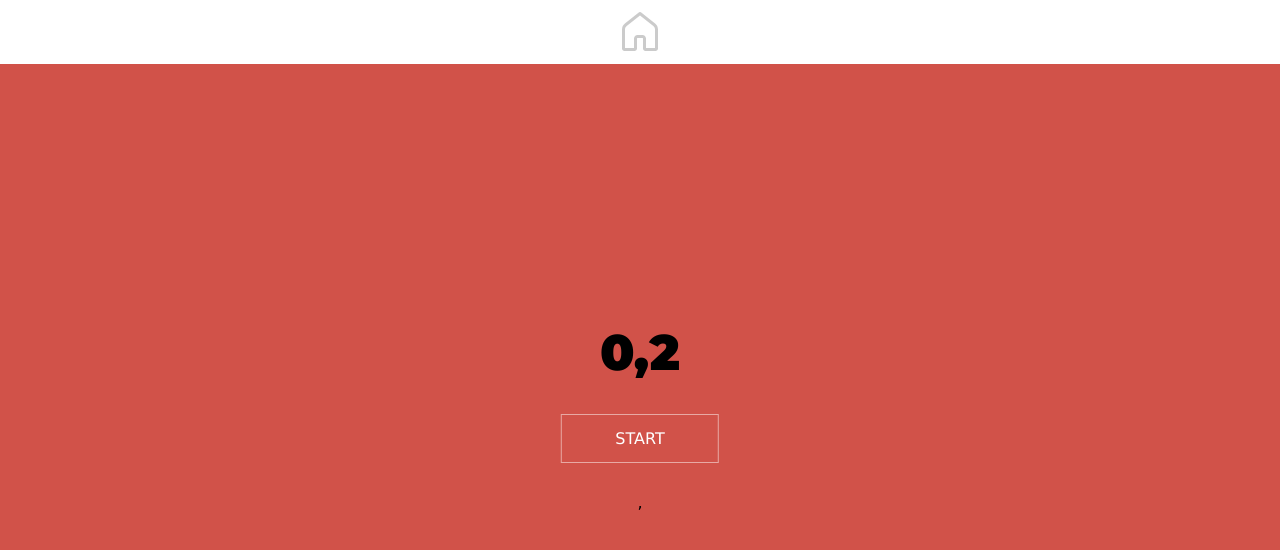
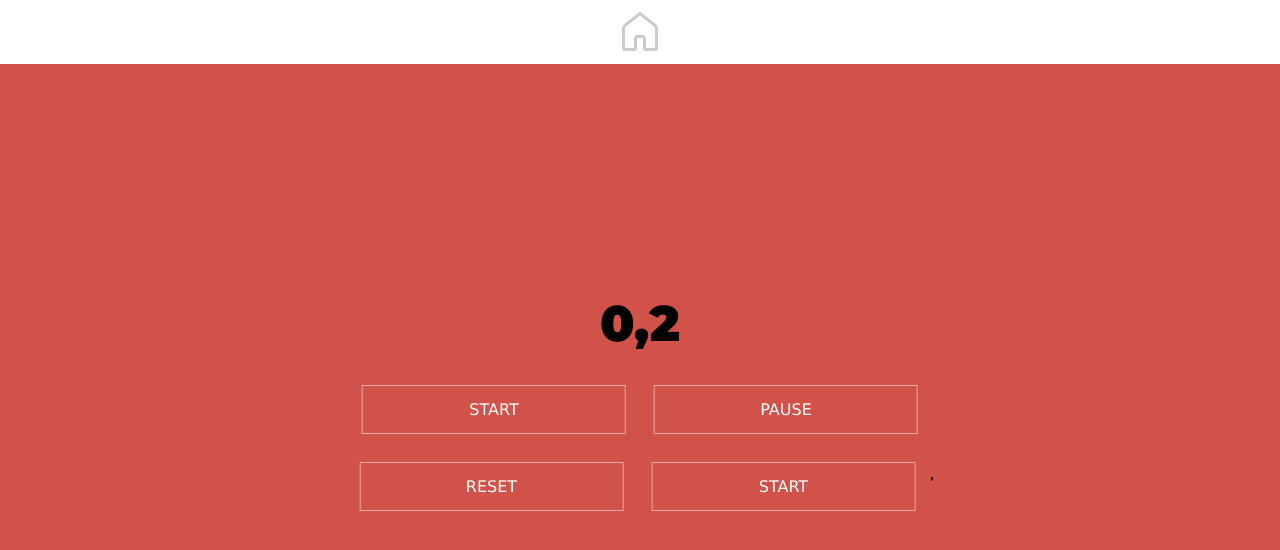
Before and after one commit to ethanolle/CrashTest, a React (Create React App) app: page /Pomodoro in a window 1280 px wide. Shown: the top 550 px of the page. Built offline with nearby package versions, Linux system fonts and the light colour scheme.

Commit message:
cleaner Code Debugging Button Reset

```diff
--- a/src/pages/Pomodoro/Pomodoro.js
+++ b/src/pages/Pomodoro/Pomodoro.js
@@ -7,12 +7,26 @@ let motivation = new Audio("/sounds/motivation.mp3");
 
 const Pomodoro = () => {
   const [time, setTime] = useState(Date.now());
-  const [completed, setCompleted] = useState("false");
+  const [status, setStatus] = useState("start");
   const ref = useRef();
   useEffect(() => {
-    // if (completed) motivation.play();
-    // console.log(completed);
-  }, [completed]);
+    // if (status) motivation.play();
+    console.log(status);
+  }, [status]);
+
+  function StartButton(props) {
+    return (
+      <a className='btn btn-5' onClick={handleStart}>
+        start
+      </a>
+    );
+  }
+
+  const handleStart = (e) => {
+    // clickIn.play();
+    ref.current?.start();
+    setStatus("inProgress");
+  };
 
   function ResetButton(props) {
     return (
@@ -22,13 +36,11 @@ const Pomodoro = () => {
     );
   }
 
-  function StartButton(props) {
-    return (
-      <a className='btn btn-5' onClick={handleStart}>
-        start
-      </a>
-    );
-  }
+  const handleReset = () => {
+    // clickOut.play();
+    setTime(Date.now());
+    setStatus("start");
+  };
 
   function Pause(props) {
     return (
@@ -38,35 +50,20 @@ const Pomodoro = () => {
     );
   }
 
-  function CompletedButtons({ isCompleted }) {
-    console.log(isCompleted);
-    if (isCompleted == "true") {
-      return <ResetButton />;
-    } else if (isCompleted == "start") {
-      console.log("Pause");
-      return <Pause />;
-    }
-    return <StartButton />;
-  }
-
-  const handleStart = (e) => {
-    // clickIn.play();
-    ref.current?.start();
-    setCompleted("start");
-  };
-
   const handlePause = (e) => {
     // clickIn.play();
     ref.current?.pause();
-    setCompleted("pause");
+    setStatus("pause");
   };
 
-  const handleReset = () => {
-    // clickOut.play();
-    setTime(Date.now());
-    setCompleted("false");
-  };
-
+  function CompletedButtons() {
+    if (status === "pause" || status === "start") {
+      return <StartButton />;
+    } else if (status == "inProgress") {
+      return <Pause />;
+    }
+    return <ResetButton />;
+  }
   return (
     <div className='pomodoroContainer'>
       <div className='pomodoroCounter'>
@@ -79,8 +76,6 @@ const Pomodoro = () => {
               if (completed) {
                 // Render a completed state
                 console.log(completed);
-                console.log("here");
-                setCompleted("true");
                 return <div>You did it!</div>;
               } else {
                 // Render a countdown
@@ -94,7 +89,10 @@ const Pomodoro = () => {
           />
         </div>
         <div className='buttonContainer'>
-          <CompletedButtons isCompleted={completed} />,
+          <StartButton />
+          <Pause />
+          <ResetButton />
+          <CompletedButtons />,
         </div>
       </div>
     </div>
```
